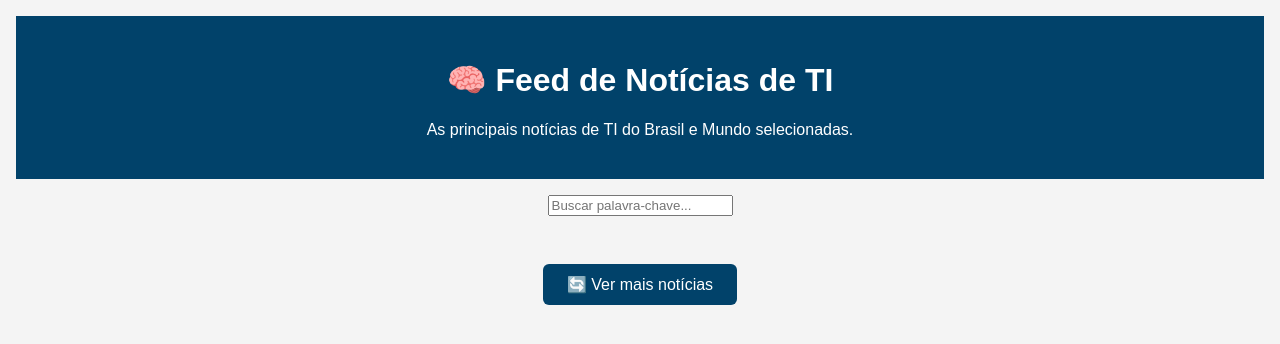
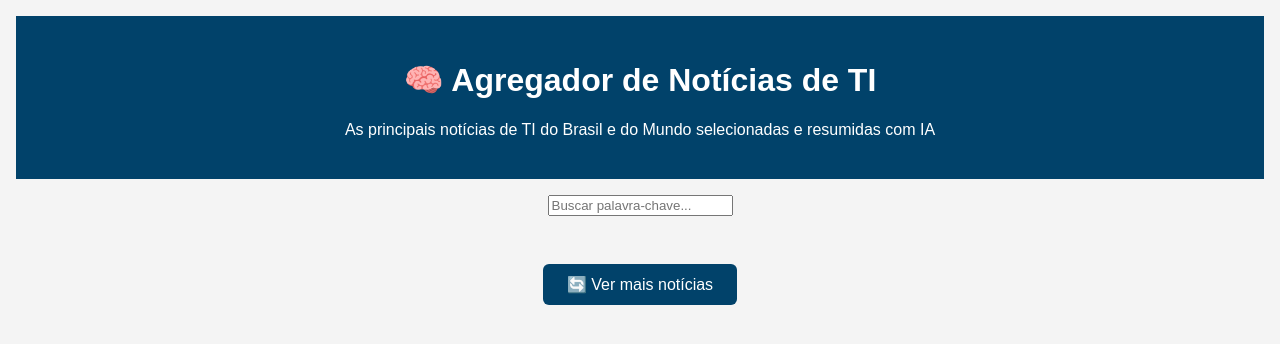
Before and after one commit to diemano/rss-news-api, a website: page index.html in a window 1280 px wide. Drawn offline with Linux system fonts and the light colour scheme; no server answers.

Commit message:
Update index.html

```diff
--- a/index.html
+++ b/index.html
@@ -2,7 +2,7 @@
 <html lang="pt-BR">
 <head>
   <meta charset="UTF-8" />
-  <title>Feed de Notícias de TI</title>
+  <title>Notícias com IA</title>
   <meta name="viewport" content="width=device-width, initial-scale=1" />
   <style>
     body { font-family: Arial, sans-serif; background: #f4f4f4; padding: 1rem; margin: 0; }
@@ -24,8 +24,8 @@
 </head>
 <body>
   <header>
-    <h1>🧠 Feed de Notícias de TI</h1>
-    <p>As principais notícias de TI do Brasil e Mundo selecionadas.</p>
+    <h1>🧠 Agregador de Notícias de TI</h1>
+    <p>As principais notícias de TI do Brasil e do Mundo selecionadas e resumidas com IA</p>
   </header>
   <div class="search-box">
     <input type="text" id="searchInput" placeholder="Buscar palavra-chave..." />
@@ -34,7 +34,8 @@
   <div class="feeds" id="feedContainer"></div>
   <button id="verMais">🔄 Ver mais notícias</button>
   <script>
-    const feeds = [
+
+const feeds = [
       { nome: "Tecnoblog", url: "https://www.tecnoblog.net/feed/" },
       { nome: "CNBC", url: "https://www.cnbc.com/id/100003114/device/rss/rss.html" },
       { nome: "9to5Mac", url: "https://9to5mac.com/feed/" },
@@ -55,7 +56,10 @@
       { nome: "PetaPixel", url: "https://petapixel.com/feed/" }
     ];
 
-    let todasNoticias = [];
+
+feeds.sort(() => Math.random() - 0.5);  // embaralhar feeds aleatoriamente
+let todasNoticias = [];
+
     let exibidas = 0;
     const porPagina = 5;
     const categoriasSet = new Set();
```
